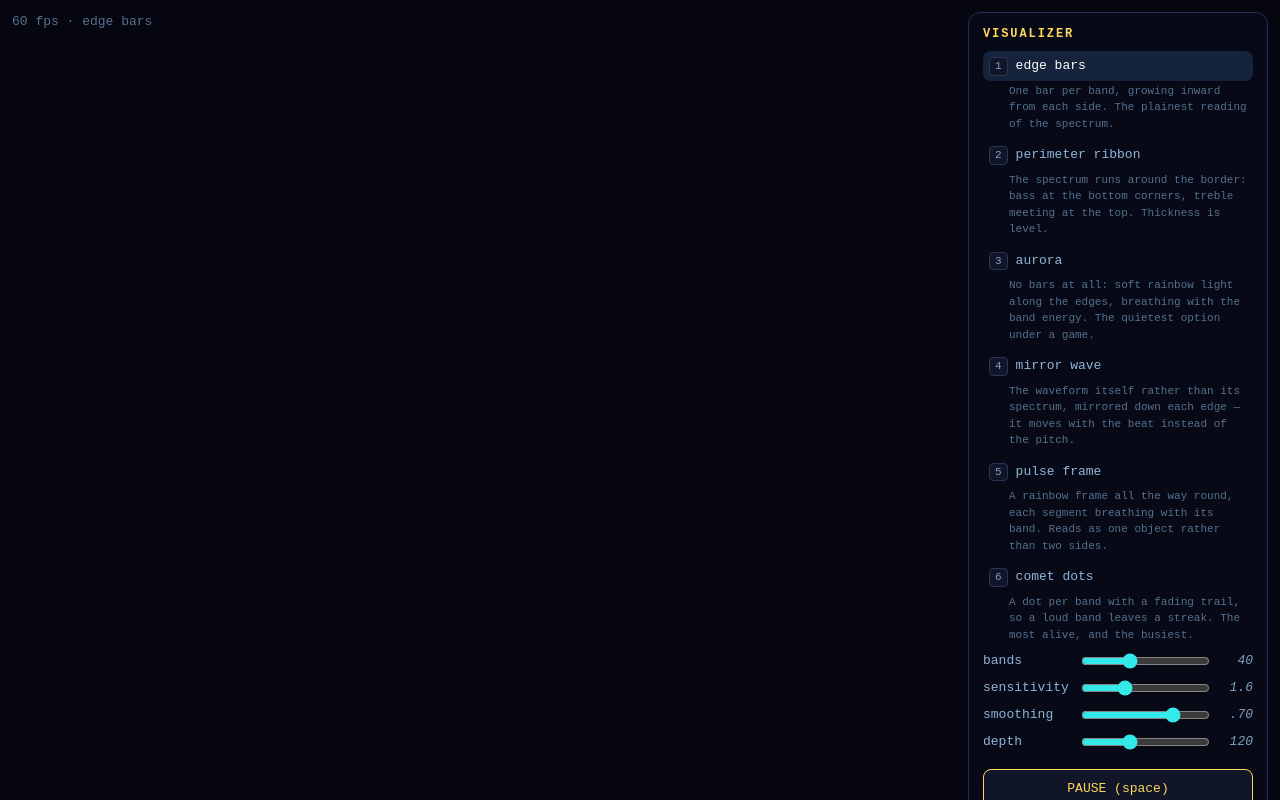
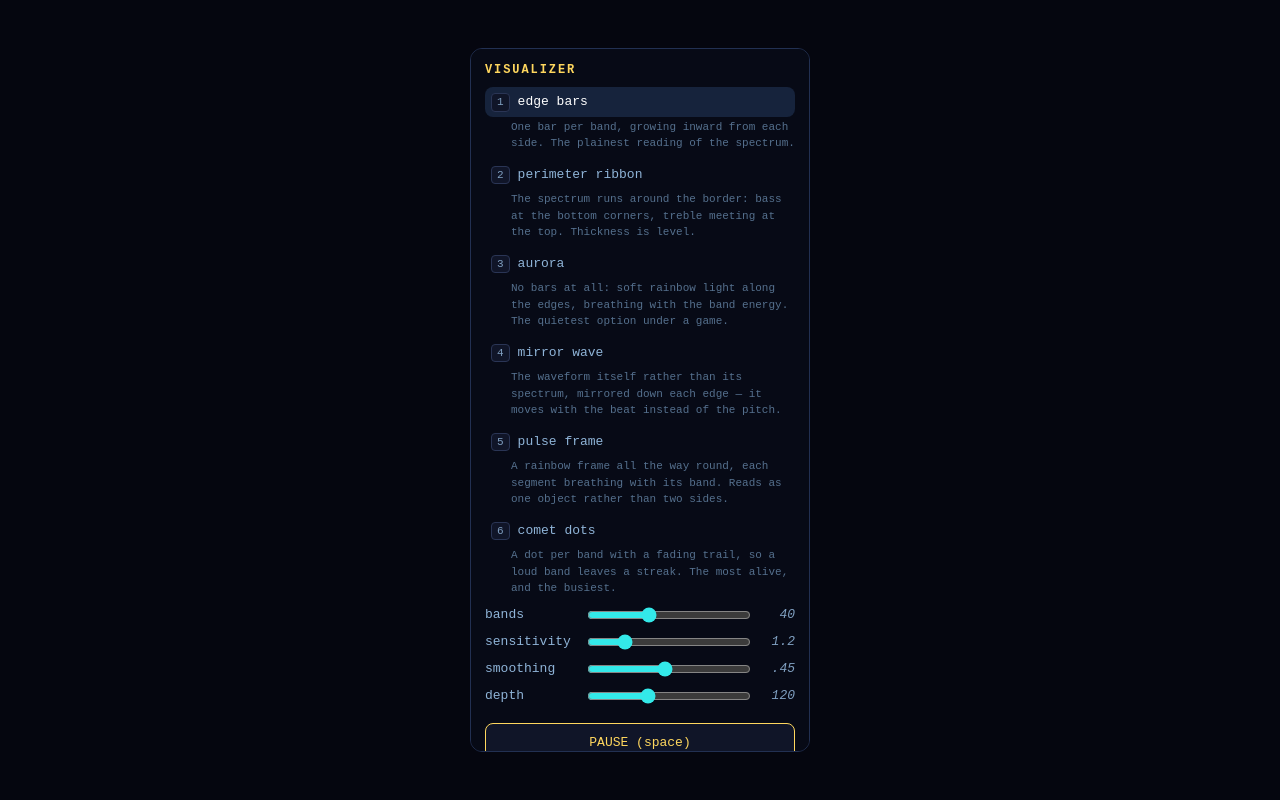
Before and after one commit to joseprio/color-alchemy, a website: page experiments/visualizer.html in a window 1280 px wide. Both pictures are taken after a click on the button "PLAY (space)". Drawn offline with Linux system fonts and the light colour scheme.

Commit message:
Visualizer: show both channels, and stop flattening the difference
Two bugs, and the song was not one of them — it is properly stereo: side energy
is 1.6 to 5.2 dB under mid and the L/R correlation runs 0.19 to 0.55 (1.0 would
be mono), all of it out of the reverb, whose eight diffuser taps have different
random lengths per channel.

  - the control panel was pinned to the right edge, on top of the right
    channel. It sits in the centre now, which is the one region every option
    leaves alone by design.
  - even uncovered, the two sides drew nearly identically, because the band
    values were clipped twice. min(1, …) pinned every loud band to exactly 1 on
    both channels, and before that the AnalyserNode's default decibel window
    (-100..-30) had already clipped them to 255 — this music sits above -30.
    Now a tanh ceiling, a -90..-10 window, and lighter smoothing (which averages
    the channels toward each other as much as it averages over time).

Measured in the bands actually drawn, the L/R difference went from 0.7 dB to
1.4-3.1 dB, against 3-4 dB average (up to 35) in an offline FFT of the same
material. The panel now shows that number live, so the next person can see
whether they are looking at stereo or at a stereo-shaped clip.

Co-Authored-By: Claude Opus 5 <noreply@anthropic.com>

```diff
--- a/experiments/visualizer.html
+++ b/experiments/visualizer.html
@@ -59,7 +59,11 @@
 
   /* controls */
   #ui {
-    position: fixed; top: 12px; right: 12px; width: 300px; z-index: 5;
+    /* dead centre, because that is the one region every option leaves alone:
+       against the right edge it covered the right channel, and the page looked
+       mono when it is not */
+    position: fixed; left: 50%; top: 50%; transform: translate(-50%, -50%);
+    width: 340px; max-height: 88vh; overflow: auto; z-index: 5;
     background: #080c18e8; border: 1px solid #223052; border-radius: 12px; padding: 12px 14px;
   }
   #ui h2 { margin: 0 0 8px; font-size: 12px; letter-spacing: .16em; color: #ffd75e; }
@@ -82,7 +86,8 @@
     width: 100%; margin-top: 10px; padding: 9px; background: #101528; color: #ffd75e;
     border: 1px solid #ffd75e; border-radius: 8px; font: inherit; font-size: 13px; cursor: pointer;
   }
-  #fps { position: fixed; left: 12px; top: 12px; color: #55708e; z-index: 5; }
+  #meter { color: #55708e; font-size: 11px; margin-top: 8px; }
+  #meter b { color: #7dff9a; font-weight: 400; }
   /* the panel covers the right channel, so it gets out of the way on H */
   #ui.hidden { display: none; }
 </style>
@@ -102,16 +107,16 @@
   <div class="foot">combine: tap two elements &middot; hint: H &middot; mute: M</div>
 </div>
 
-<div id="fps"></div>
 <div id="ui">
   <h2>VISUALIZER</h2>
   <div id="opts"></div>
   <label><span>bands</span><input id="bands" type="range" min="8" max="96" value="40"><i class="val" id="bandsV">40</i></label>
-  <label><span>sensitivity</span><input id="sens" type="range" min="50" max="400" value="160"><i class="val" id="sensV">1.6</i></label>
-  <label><span>smoothing</span><input id="smooth" type="range" min="0" max="95" value="70"><i class="val" id="smoothV">.70</i></label>
+  <label><span>sensitivity</span><input id="sens" type="range" min="50" max="400" value="120"><i class="val" id="sensV">1.2</i></label>
+  <label><span>smoothing</span><input id="smooth" type="range" min="0" max="95" value="45"><i class="val" id="smoothV">.45</i></label>
   <label><span>depth</span><input id="depth" type="range" min="20" max="300" value="120"><i class="val" id="depthV">120</i></label>
   <button id="play">PLAY  (space)</button>
   <div class="note" style="margin: 8px 0 0 0">G board &middot; H hide this &middot; space play</div>
+  <div id="meter"></div>
 </div>
 
 <script>
@@ -492,6 +497,12 @@ function startAudio() {
   anL = ctx.createAnalyser();
   anR = ctx.createAnalyser();
   anL.fftSize = anR.fftSize = 2048;
+  // getByteFrequencyData maps decibels into 0..255 between minDecibels and
+  // maxDecibels, and the defaults (-100..-30) put this music's loud bands ABOVE
+  // the top of the range, where both channels read 255 and every stereo
+  // difference is clipped away. -90..-10 keeps the whole tune inside the scale.
+  anL.minDecibels = anR.minDecibels = -90;
+  anL.maxDecibels = anR.maxDecibels = -10;
   bus.connect(split);
   split.connect(anL, 0);
   split.connect(anR, 1);
@@ -541,7 +552,12 @@ function bands(data, n, out) {
     const lo = Math.floor(bins ** (i / n)), hi = Math.max(lo + 1, Math.floor(bins ** ((i + 1) / n)));
     let m = 0;
     for (let j = lo; j < hi && j < bins; j++) if (data[j] > m) m = data[j];
-    const v = Math.min(1, (m / 255) * opt.sens);
+    // tanh, not min(1, …): a hard clip pins every loud band to exactly 1 on
+    // BOTH channels, which erases the stereo difference precisely where the
+    // music is loudest — the page looked mono at 0.7 dB of L/R difference where
+    // the signal actually carries 3 to 4. This keeps the ceiling without the
+    // collision.
+    const v = Math.tanh((m / 255) * opt.sens);
     out[i] = out[i] * opt.smooth + v * (1 - opt.smooth);      // per-band smoothing on top of the analyser's
   }
   return out;
@@ -677,7 +693,7 @@ function edgePoint(side, t, w, h) {
 
 /* ------------------------------------------------------------------- draw */
 const cv = document.getElementById("viz"), g = cv.getContext("2d");
-let mode = 0, bl = new Float32Array(96), br = new Float32Array(96), last = 0, frames = 0, fpsAt = 0;
+let mode = 0, bl = new Float32Array(96), br = new Float32Array(96), frames = 0, fpsAt = 0, stereo = 0;
 
 function resize() {
   const r = Math.min(devicePixelRatio || 1, 2);
@@ -698,13 +714,21 @@ function frame(now) {
   }
 
   if (anL) {
-    anL.smoothingTimeConstant = anR.smoothingTimeConstant = 0.5;
+    anL.smoothingTimeConstant = anR.smoothingTimeConstant = 0.3;
     anL.getByteFrequencyData(freqL);
     anR.getByteFrequencyData(freqR);
     anL.getByteTimeDomainData(timeL);
     anR.getByteTimeDomainData(timeR);
     const n = opt.bands;
     const L = bands(freqL, n, bl).subarray(0, n), R = bands(freqR, n, br).subarray(0, n);
+    // how far apart the two sides actually are, in the bands being drawn — the
+    // reverb decorrelates the channels, and this says by how much
+    let d = 0, c = 0;
+    for (let i = 0; i < n; i++) {
+      if (L[i] > 0.02 || R[i] > 0.02) { d += Math.abs(20 * Math.log10((L[i] + 1e-4) / (R[i] + 1e-4))); c++; }
+    }
+    stereo = stereo * 0.9 + (c ? d / c : 0) * 0.1;
+
     g.save();
     m.draw(g, w, h, L, R, timeL, timeR);
     g.restore();
@@ -712,8 +736,9 @@ function frame(now) {
 
   frames++;
   if (now - fpsAt > 500) {
-    document.getElementById("fps").textContent =
-      Math.round((frames * 1000) / (now - fpsAt)) + " fps  ·  " + m.name;
+    document.getElementById("meter").innerHTML =
+      Math.round((frames * 1000) / (now - fpsAt)) + " fps &middot; " + m.name +
+      " &middot; L/R differ by <b>" + stereo.toFixed(1) + " dB</b> across bands";
     frames = 0;
     fpsAt = now;
   }
```
